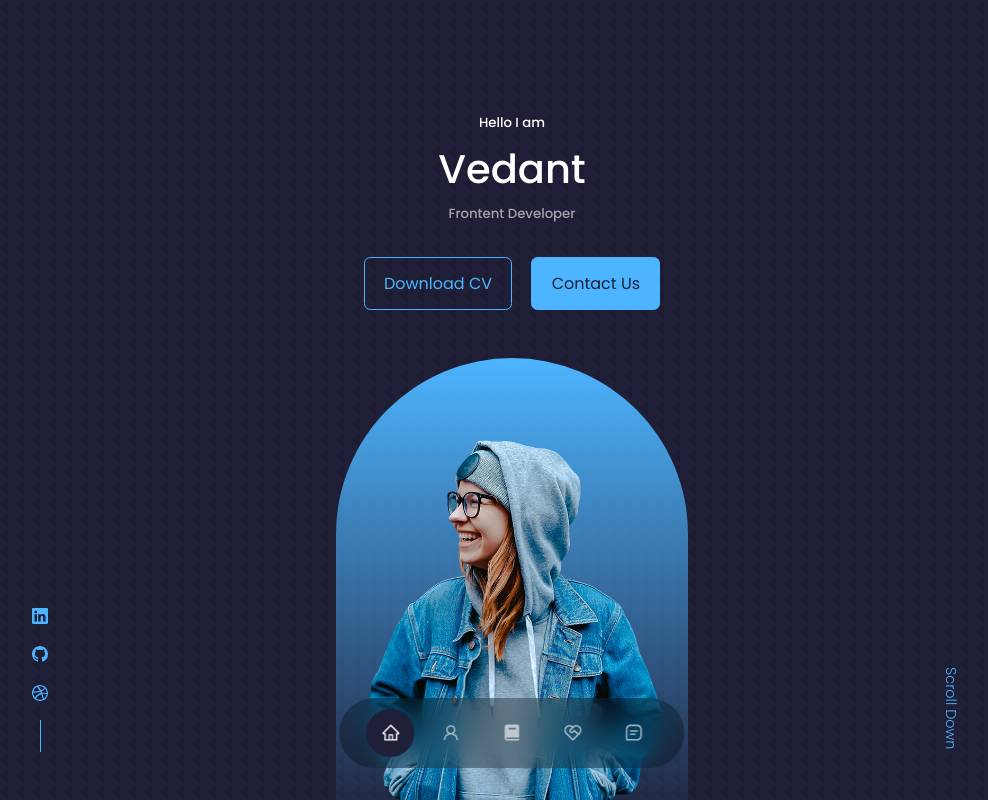
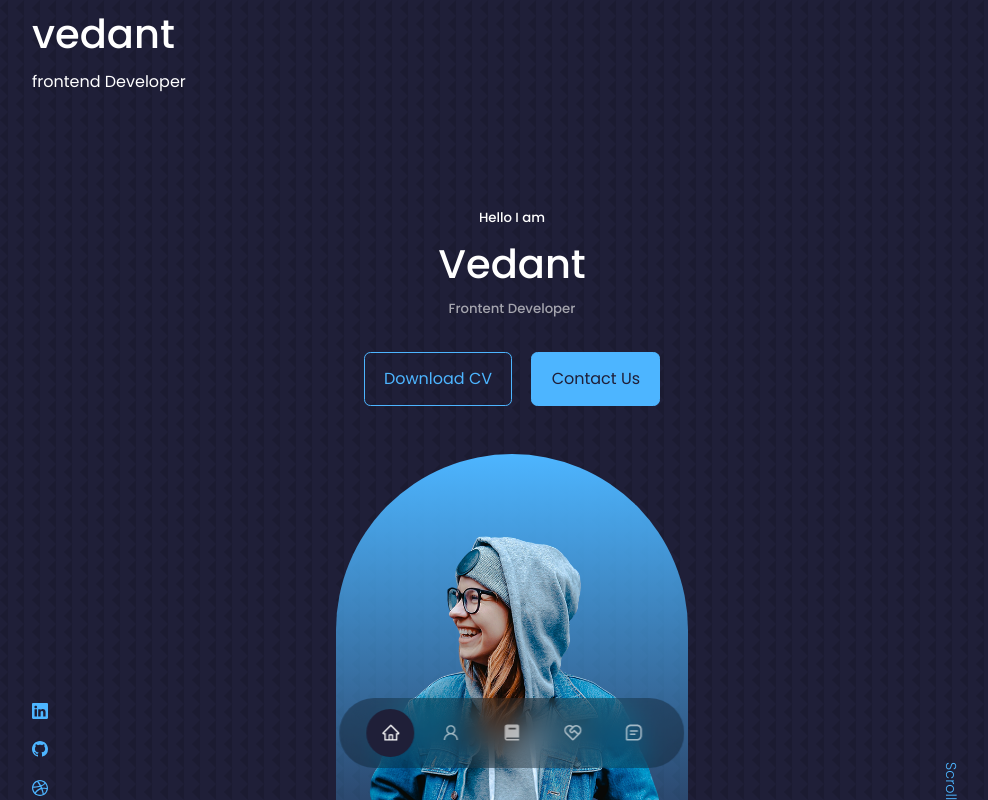
Before and after one commit to vedrockinfo/dummy, a React (Create React App) app: page / in a window 1280 px wide. Shown: the top 800 px of the page, without its empty margins (128-1116 px from the left). Built offline with nearby package versions, Linux system fonts and the light colour scheme.

Commit message:
Sec Pushed

```diff
--- a/package.json
+++ b/package.json
@@ -9,6 +9,7 @@
     "react": "^18.2.0",
     "react-dom": "^18.2.0",
     "react-icons": "^4.10.1",
+    "react-router-dom": "^6.14.2",
     "react-scripts": "5.0.1",
     "web-vitals": "^2.1.4"
   },
--- a/src/App.jsx
+++ b/src/App.jsx
@@ -1,4 +1,5 @@
 import React from 'react'
+import TopHeader from "./components/topheader/topHeader";
 import Header from "./components/header/Header";
 import Nav from "./components/nav/Nav";
 import About from "./components/about/About";
@@ -9,9 +10,11 @@ import Testimonial from "./components/testimonials/Testimonials";
 import Contact from "./components/contact/Contact";
 import Footer from "./components/footer/Footer";
 
+
 const App = () => {
   return (
     <div>
+      <TopHeader />
       <Header />
       <Nav />
       <About />
--- /dev/null
+++ b/src/components/topheader/topHeader.jsx
@@ -0,0 +1,26 @@
+import React from 'react';
+import { Link } from 'react-router-dom';
+
+const topHeader = () => {
+  return (
+    <div className='topHeader'>
+      <div className='container topHeader__container'>
+        <div className='topHeader__row'>
+            <div className='logo'>
+                <h1>vedant</h1>
+                <span>frontend Developer</span>
+            </div>
+            <div className='navbar'>
+                <ul className='nav-items'>
+                    {/* <li className='nav-links'>
+                        <Link>Quick Design</Link>
+                    </li> */}
+                </ul>
+            </div>
+        </div>
+      </div>
+    </div>
+  )
+}
+
+export default topHeader
```
Also changed, not shown: 1 other file (tests, documents, lock files or other folders).
